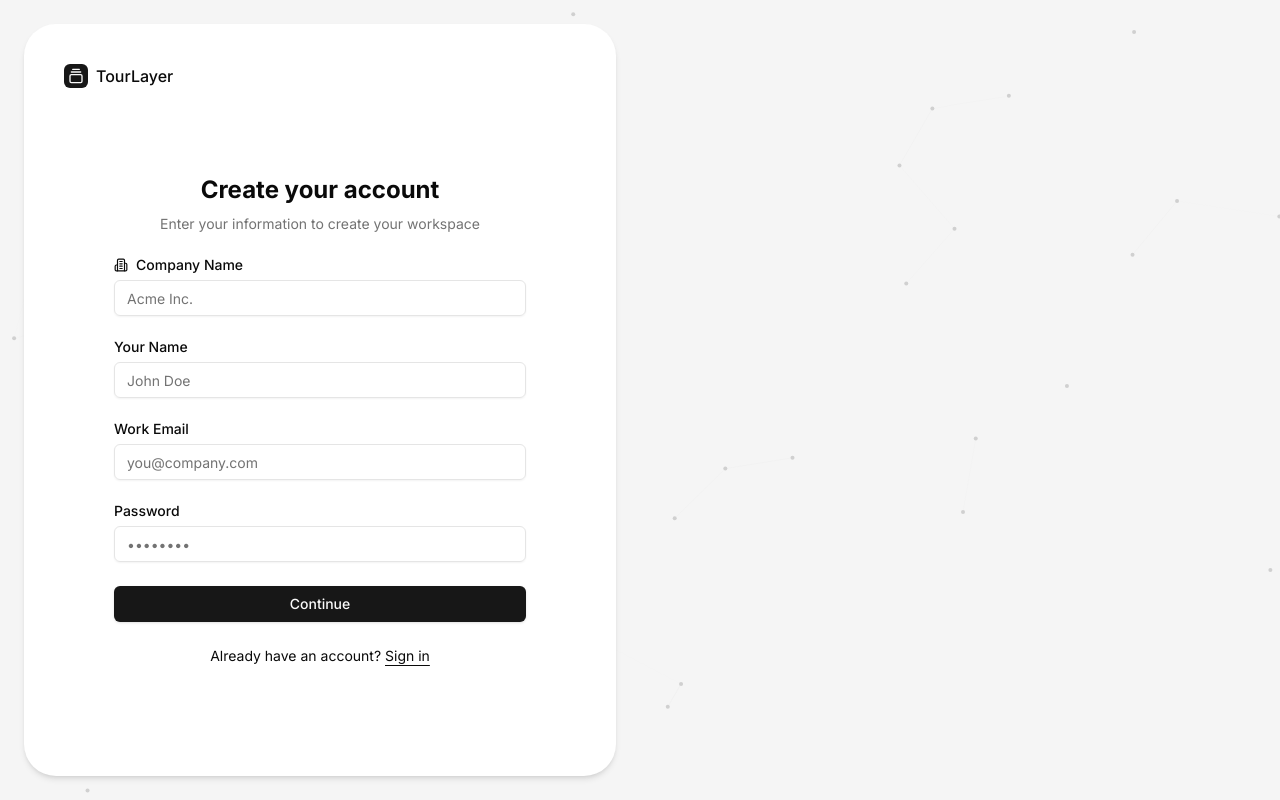
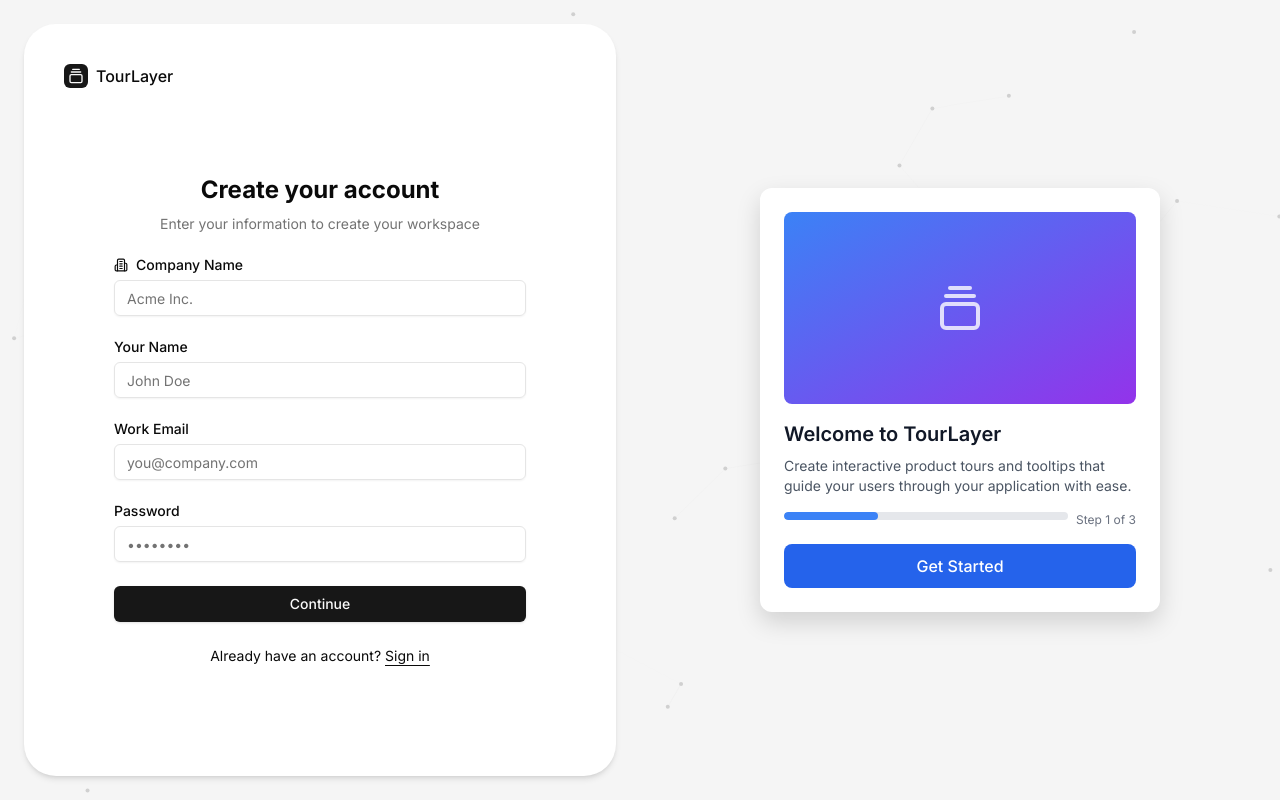
Before and after one commit to andreycretsu/plg-tour, a Next.js app in the folder web/: page /signup in a window 1280 px wide. Built offline with nearby package versions, Linux system fonts and the light colour scheme.

Commit message:
Add tilted card effect with tour card preview on right side of login/signup pages

```diff
--- a/web/app/(auth)/login/page.tsx
+++ b/web/app/(auth)/login/page.tsx
@@ -1,6 +1,7 @@
 import { GalleryVerticalEnd } from "lucide-react"
 import { LoginForm } from "@/components/login-form"
 import { MagnetLines } from "@/components/ui/magnet-lines"
+import { TiltedCard } from "@/components/ui/tilted-card"
 
 export default function LoginPage() {
   return (
@@ -32,8 +33,39 @@
         </div>
       </div>
 
-      {/* Right section - empty, magnet lines show through */}
-      <div className="relative hidden lg:block" />
+      {/* Right section - tilted tour card */}
+      <div className="relative hidden lg:flex items-center justify-center">
+        <TiltedCard className="w-full max-w-[400px]">
+          <div
+            className="bg-white rounded-xl shadow-lg p-6"
+            style={{
+              borderRadius: '12px',
+              boxShadow: '0 10px 25px rgba(0, 0, 0, 0.15)',
+            }}
+          >
+            <div className="mb-4">
+              <div className="w-full h-48 bg-gradient-to-br from-blue-500 to-purple-600 rounded-lg mb-4 flex items-center justify-center">
+                <GalleryVerticalEnd className="size-12 text-white opacity-80" />
+              </div>
+              <h3 className="text-xl font-semibold text-gray-900 mb-2">
+                Welcome to TourLayer
+              </h3>
+              <p className="text-sm text-gray-600 mb-4">
+                Create interactive product tours and tooltips that guide your users through your application with ease.
+              </p>
+              <div className="flex gap-2">
+                <div className="flex-1 h-2 bg-gray-200 rounded-full overflow-hidden">
+                  <div className="h-full bg-blue-500 rounded-full" style={{ width: '33%' }} />
+                </div>
+                <span className="text-xs text-gray-500">Step 1 of 3</span>
+              </div>
+            </div>
+            <button className="w-full bg-blue-600 hover:bg-blue-700 text-white font-medium py-2.5 px-4 rounded-lg transition-colors">
+              Get Started
+            </button>
+          </div>
+        </TiltedCard>
+      </div>
     </div>
   )
 }
--- a/web/app/(auth)/signup/page.tsx
+++ b/web/app/(auth)/signup/page.tsx
@@ -1,6 +1,7 @@
 import { GalleryVerticalEnd } from "lucide-react"
 import { SignupForm } from "@/components/signup-form"
 import { MagnetLines } from "@/components/ui/magnet-lines"
+import { TiltedCard } from "@/components/ui/tilted-card"
 
 export default function SignupPage() {
   return (
@@ -32,8 +33,39 @@
         </div>
       </div>
 
-      {/* Right section - empty, magnet lines show through */}
-      <div className="relative hidden lg:block" />
+      {/* Right section - tilted tour card */}
+      <div className="relative hidden lg:flex items-center justify-center">
+        <TiltedCard className="w-full max-w-[400px]">
+          <div
+            className="bg-white rounded-xl shadow-lg p-6"
+            style={{
+              borderRadius: '12px',
+              boxShadow: '0 10px 25px rgba(0, 0, 0, 0.15)',
+            }}
+          >
+            <div className="mb-4">
+              <div className="w-full h-48 bg-gradient-to-br from-blue-500 to-purple-600 rounded-lg mb-4 flex items-center justify-center">
+                <GalleryVerticalEnd className="size-12 text-white opacity-80" />
+              </div>
+              <h3 className="text-xl font-semibold text-gray-900 mb-2">
+                Welcome to TourLayer
+              </h3>
+              <p className="text-sm text-gray-600 mb-4">
+                Create interactive product tours and tooltips that guide your users through your application with ease.
+              </p>
+              <div className="flex gap-2">
+                <div className="flex-1 h-2 bg-gray-200 rounded-full overflow-hidden">
+                  <div className="h-full bg-blue-500 rounded-full" style={{ width: '33%' }} />
+                </div>
+                <span className="text-xs text-gray-500">Step 1 of 3</span>
+              </div>
+            </div>
+            <button className="w-full bg-blue-600 hover:bg-blue-700 text-white font-medium py-2.5 px-4 rounded-lg transition-colors">
+              Get Started
+            </button>
+          </div>
+        </TiltedCard>
+      </div>
     </div>
   )
 }
--- /dev/null
+++ b/web/components/ui/tilted-card.tsx
@@ -0,0 +1,77 @@
+'use client';
+
+import { useRef, useEffect, useState, ReactNode } from 'react';
+
+interface TiltedCardProps {
+  children: ReactNode;
+  className?: string;
+  maxTilt?: number;
+  perspective?: number;
+  scale?: number;
+}
+
+export function TiltedCard({
+  children,
+  className = '',
+  maxTilt = 15,
+  perspective = 1000,
+  scale = 1.05
+}: TiltedCardProps) {
+  const cardRef = useRef<HTMLDivElement>(null);
+  const [transform, setTransform] = useState('');
+
+  useEffect(() => {
+    const card = cardRef.current;
+    if (!card) return;
+
+    const handleMouseMove = (e: MouseEvent) => {
+      const rect = card.getBoundingClientRect();
+      const x = e.clientX - rect.left;
+      const y = e.clientY - rect.top;
+
+      const centerX = rect.width / 2;
+      const centerY = rect.height / 2;
+
+      const rotateX = ((y - centerY) / centerY) * -maxTilt;
+      const rotateY = ((x - centerX) / centerX) * maxTilt;
+
+      setTransform(`
+        perspective(${perspective}px)
+        rotateX(${rotateX}deg)
+        rotateY(${rotateY}deg)
+        scale(${scale})
+      `);
+    };
+
+    const handleMouseLeave = () => {
+      setTransform(`
+        perspective(${perspective}px)
+        rotateX(0deg)
+        rotateY(0deg)
+        scale(1)
+      `);
+    };
+
+    card.addEventListener('mousemove', handleMouseMove);
+    card.addEventListener('mouseleave', handleMouseLeave);
+
+    return () => {
+      card.removeEventListener('mousemove', handleMouseMove);
+      card.removeEventListener('mouseleave', handleMouseLeave);
+    };
+  }, [maxTilt, perspective, scale]);
+
+  return (
+    <div
+      ref={cardRef}
+      className={className}
+      style={{
+        transformStyle: 'preserve-3d',
+        transition: 'transform 0.1s ease-out',
+        transform: transform || 'perspective(1000px) rotateX(0deg) rotateY(0deg) scale(1)',
+      }}
+    >
+      {children}
+    </div>
+  );
+}
```
